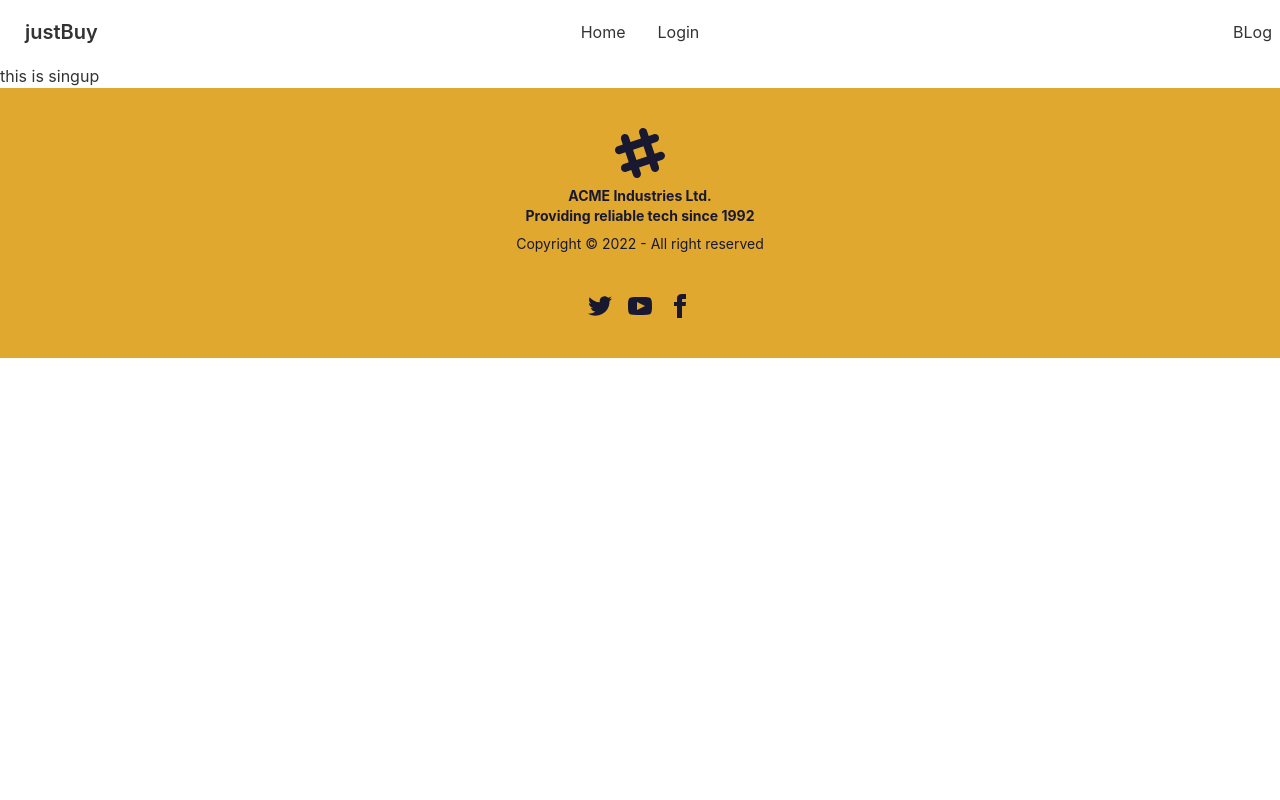
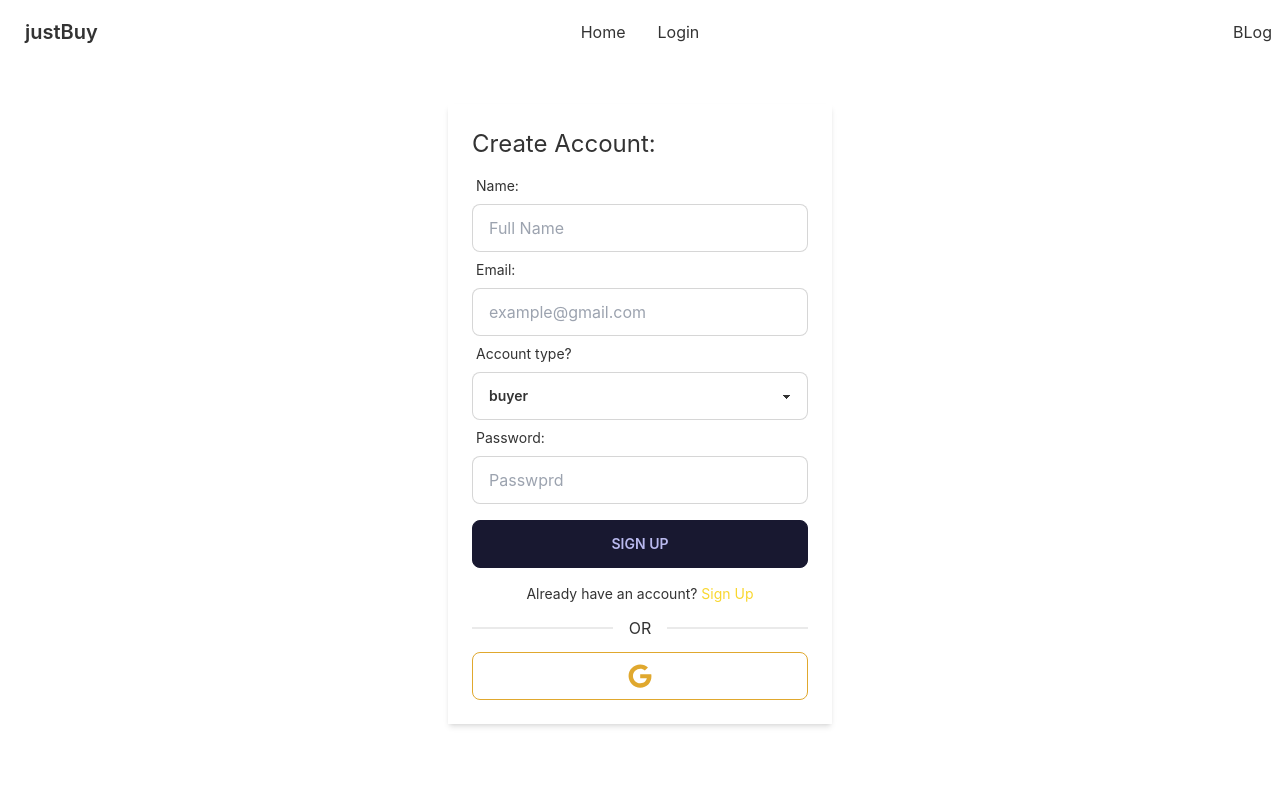
Before and after one commit to safwanbin2/justBuy-client, a React (Create React App) app: page /signup in a window 1280 px wide. Shown: the top 800 px of the page. Built offline with nearby package versions, Linux system fonts and the light colour scheme; no server answers.

Commit message:
added signup form

```diff
--- a/src/Contexts/AuthProvider/AuthProvider.js
+++ b/src/Contexts/AuthProvider/AuthProvider.js
@@ -20,8 +20,7 @@ const AuthProvider = ({ children }) => {
     const update = (name, img) => {
         setLoading(true);
         updateProfile(auth.currentUser, {
-            displayName: name,
-            photoURL: img
+            displayName: name
         })
     }
 
--- a/src/Pages/Login/Login.js
+++ b/src/Pages/Login/Login.js
@@ -4,9 +4,53 @@ import { AuthContext } from '../../Contexts/AuthProvider/AuthProvider';
 const Login = () => {
     const {logIn, logInWithGoogle} = useContext(AuthContext);
     return (
-        <div>
-           <h2>this is signup</h2>
-        </div>
+        <h2>nothing</h2>
+        // <div className='flex justify-center items-center flex-col min-h-screen'>
+        //     <div className="w-96 p-8 shadow-lg ">
+        //         <h2 className='text-xl text-center'>Sign Up</h2>
+        //         <form onSubmit={handleSubmit(handleFormSubmit)}>
+        //             <label className="label">
+        //                 <span className="label-text">Name</span>
+        //             </label>
+        //             <input
+        //                 {...register("name", {
+        //                     required: "name can not be empty"
+        //                 })}
+        //                 className="input input-bordered w-full" type="text" />
+        //             {errors.name && <p className='text-error text-sm my-2'>{errors.name.message}</p>}
+
+        //             <label className="label">
+        //                 <span className="label-text">Email</span>
+        //             </label>
+        //             <input
+        //                 {...register("email", {
+        //                     required: "email can not be empty",
+        //                 })}
+        //                 className="input input-bordered w-full" type="email" />
+        //             {errors.email && <p className='text-error text-sm my-2'>{errors.email.message}</p>}
+
+        //             <label className="label">
+        //                 <span className="label-text">Password</span>
+        //             </label>
+        //             <input
+        //                 {...register("password", {
+        //                     required: "password can not be empty",
+        //                     minLength: { value: 6, message: "password should at least be 6 character long" },
+        //                     pattern: { value: /(?=.*[A-Z])(?=.*[0-9])(?=.*[a-z])/, message: "password should be strong" }
+        //                 })}
+        //                 className="input input-bordered w-full" type="password" />
+        //             {errors.password && <p className='text-error text-sm my-2'>{errors.password.message}</p>}
+
+        //             {/* submiting */}
+        //             <input type="submit" value="Login" className='btn btn-neutral w-full mt-6' />
+        //         </form>
+        //         <p className='text-sm text-center my-4'>Already have an account? <Link to='/login' className='text-semibold text-secondary'>Sign Up</Link></p>
+
+        //         <div className="divider">OR</div>
+
+        //         <button onClick={handleGoogle} className='btn btn-outline w-full'>continue with google</button>
+        //     </div>
+        // </div>
     );
 };
 
--- a/src/Pages/Login/SignUp.js
+++ b/src/Pages/Login/SignUp.js
@@ -1,11 +1,75 @@
 import React, { useContext } from 'react';
+import { useForm } from 'react-hook-form';
+import { FaGoogle } from 'react-icons/fa';
+import { Link } from 'react-router-dom';
 import { AuthContext } from '../../Contexts/AuthProvider/AuthProvider';
 
 const SignUp = () => {
-    const {createUser, logInWithGoogle, update} = useContext(AuthContext);
+    const { createUser, logInWithGoogle, update } = useContext(AuthContext);
+    const { register, handleSubmit, formState: { errors } } = useForm();
+    const handleSignUp = data => {
+        console.log(data)
+    }
     return (
-        <div>
-            <h2>this is singup</h2>
+        <div className='w-11/12 mx-auto my-10 min-h-screen'>
+            <div className='w-96 mx-auto shadow-md p-6'>
+                <h2 className='text-2xl mb-2'>Create Account: </h2>
+                <form onSubmit={handleSubmit(handleSignUp)}>
+                    {/* name */}
+                    <div className="form-control w-full">
+                        <label className="label">
+                            <span className="label-text">Name: </span>
+                        </label>
+                        <input {...register('name', {
+                            required: 'name can not be empty'
+                        })} type="text" placeholder="Full Name" className="input input-bordered w-full" />
+                        {errors.name && <p className='text-red-500'><small>{errors.name.message}</small></p>}
+                    </div>
+                    {/* email */}
+                    <div className="form-control w-full">
+                        <label className="label">
+                            <span className="label-text">Email: </span>
+                        </label>
+                        <input {...register('email', {
+                            required: "email can not be empty"
+                        })} type="email" placeholder="example@gmail.com" className="input input-bordered w-full " />
+                        {errors.email && <p className='text-red-500'><small>{errors.email.message}</small></p>}
+                    </div>
+                    {/* user role */}
+                    <div className="form-control w-full">
+                        <label className="label">
+                            <span className="label-text">Account type?</span>
+                        </label>
+                        <select {...register('role', {
+
+                        })} defaultValue='buyer' className="select select-bordered">
+                            <option>buyer</option>
+                            <option>seller</option>
+                        </select>
+                    </div>
+                    {/* passowrd */}
+                    <div className="form-control w-full">
+                        <label className="label">
+                            <span className="label-text">Password: </span>
+                        </label>
+                        <input {...register('password', {
+                            required: "password can not be empty",
+                            minLength: { value: 6, message: "password can not be less than six chars" },
+                            pattern: { value: /(?=.*[0-9])/, message: "password should a least contain one number" }
+                        })} type="password" placeholder="Passwprd" className="input input-bordered w-full " />
+                        {errors.password && <p className='text-red-500'><small>{errors.password.message}</small></p>}
+                    </div>
+                    {/* submitting form */}
+                    <input className='btn w-full mt-4' type="submit" value="Sign up" />
+                    <p className='text-sm text-center my-4'>Already have an account? <Link to='/login' className='text-semibold text-secondary'>Sign Up</Link></p>
+                    {/* divider */}
+                    <div className="divider">OR</div>
+                    {/* google login */}
+                    <button className='btn btn-outline btn-primary w-full'>
+                        <p className='text-2xl'><FaGoogle /></p>
+                    </button>
+                </form>
+            </div>
         </div>
     );
 };
```
